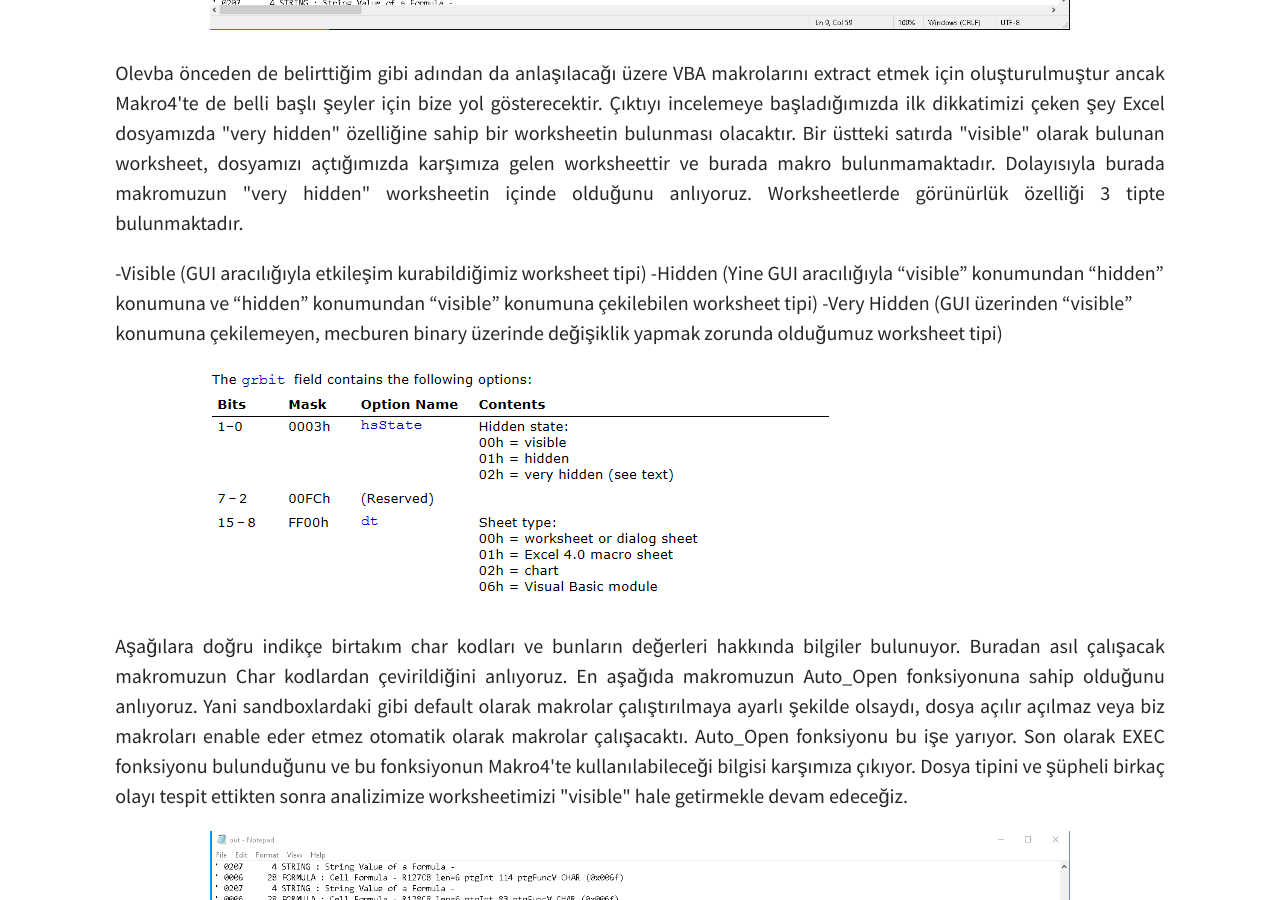
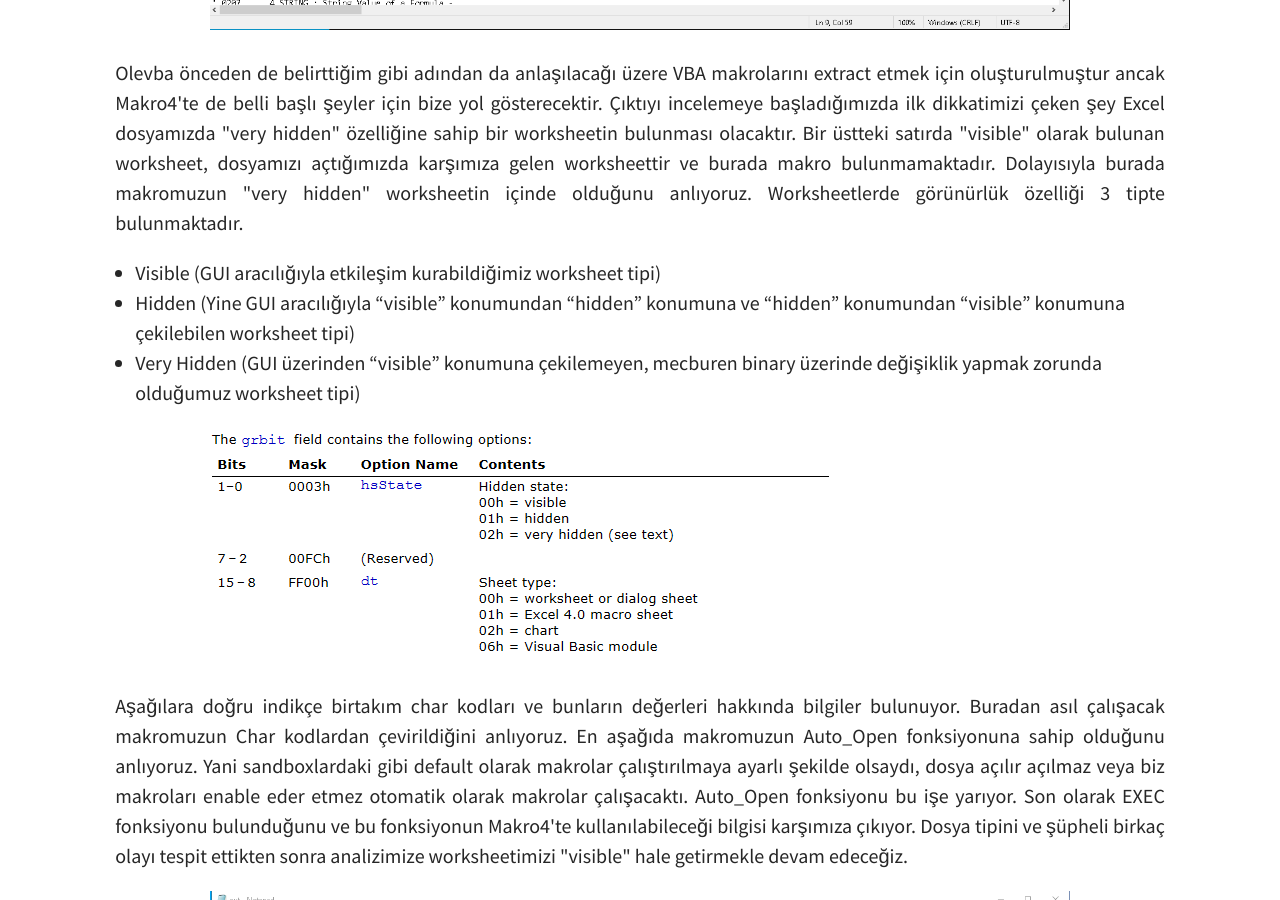
Before and after one commit to batuhankutluca/batuhankutluca.github.io, a Jekyll site: the page built from _posts/2020-04-10-excel-4.0-zararlı-macro-analizi.md, in a window 1280 px wide and 900 px high, scrolled down 3003 px. Built offline with Jekyll 4.4.1, drawn with Linux system fonts in a browser that asks for light colours.

```diff
--- a/_posts/2020-04-10-excel-4.0-zararlı-macro-analizi.md
+++ b/_posts/2020-04-10-excel-4.0-zararlı-macro-analizi.md
@@ -38,9 +38,9 @@ tags: [Malicious, Macro, Analysis, Excel, 4.0, Very Hidden, Oledump]
 
 <p align="justify">Olevba önceden de belirttiğim gibi adından da anlaşılacağı üzere VBA makrolarını extract etmek için oluşturulmuştur ancak Makro4'te de belli başlı şeyler için bize yol gösterecektir. Çıktıyı incelemeye başladığımızda ilk dikkatimizi çeken şey Excel dosyamızda "very hidden" özelliğine sahip bir worksheetin bulunması olacaktır. Bir üstteki satırda "visible" olarak bulunan worksheet, dosyamızı açtığımızda karşımıza gelen worksheettir ve burada makro bulunmamaktadır. Dolayısıyla burada makromuzun "very hidden" worksheetin içinde olduğunu anlıyoruz. Worksheetlerde görünürlük özelliği 3 tipte bulunmaktadır. </p>
 
--Visible (GUI aracılığıyla etkileşim kurabildiğimiz worksheet tipi)
--Hidden (Yine GUI aracılığıyla "visible" konumundan "hidden" konumuna ve "hidden" konumundan "visible" konumuna çekilebilen worksheet tipi)
--Very Hidden (GUI üzerinden "visible" konumuna çekilemeyen, mecburen binary üzerinde değişiklik yapmak zorunda olduğumuz worksheet tipi)
+* Visible (GUI aracılığıyla etkileşim kurabildiğimiz worksheet tipi)
+* Hidden (Yine GUI aracılığıyla "visible" konumundan "hidden" konumuna ve "hidden" konumundan "visible" konumuna çekilebilen worksheet tipi)
+* Very Hidden (GUI üzerinden "visible" konumuna çekilemeyen, mecburen binary üzerinde değişiklik yapmak zorunda olduğumuz worksheet tipi)
 
 ![img]({{ site.baseurl }}/assets/img/excel4.0/5.png)
 
```
